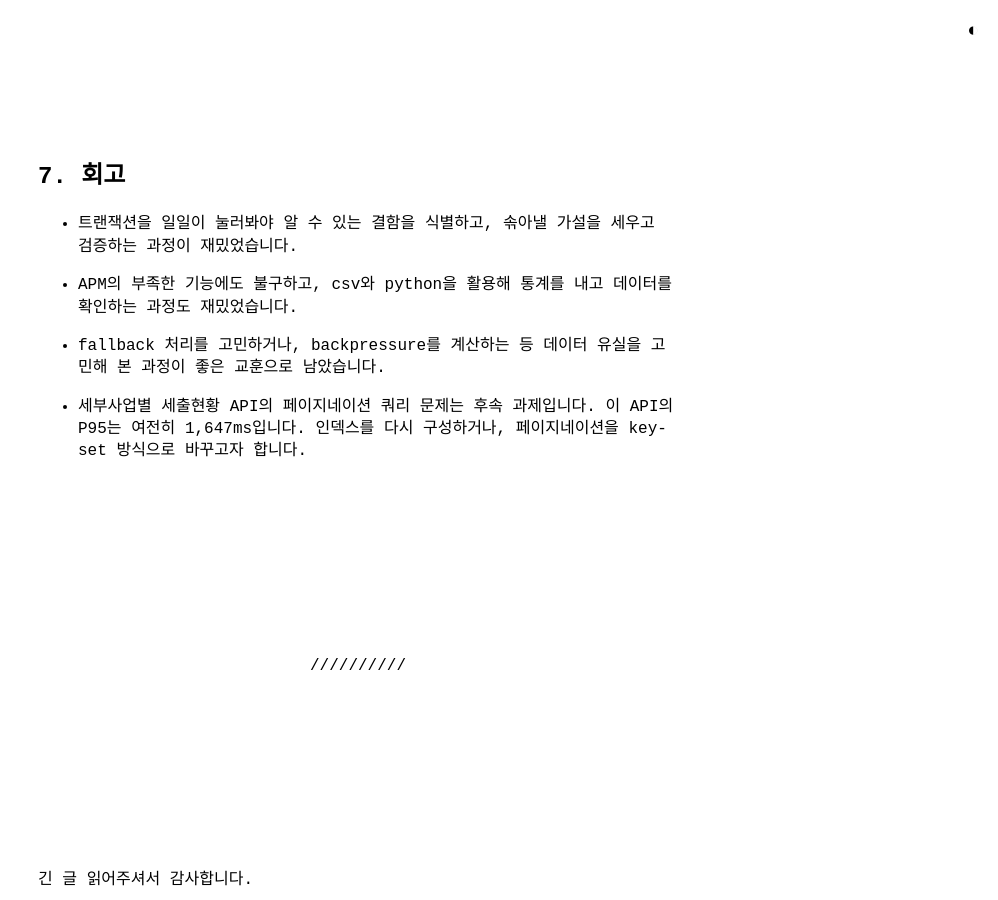
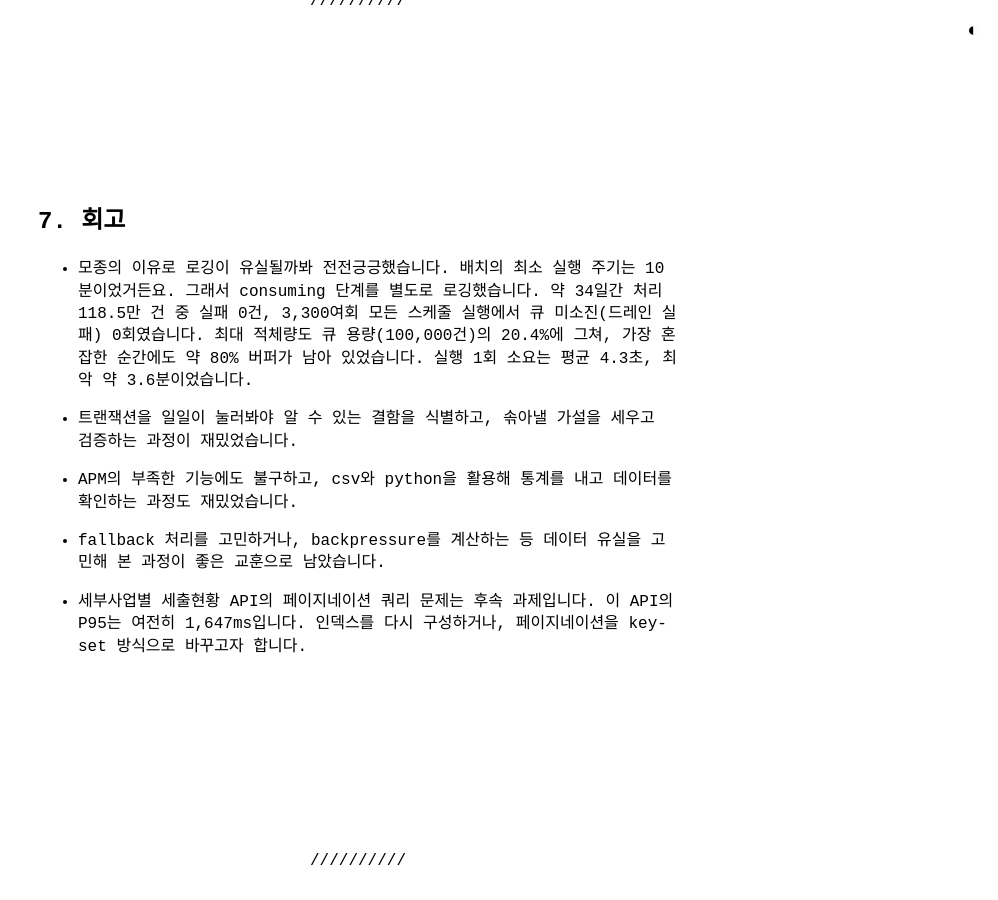
Before and after one commit to electronyoon/electronyoon.github.io, a Jekyll site: the page built from _posts/2026-05-06-비동기-로깅-배포-후기-최종.md, in a window 1280 px wide and 900 px high, scrolled down 8499 px. Shown: the whole window, without its empty margins (282-1280 px from the left). Built offline with Jekyll 4.4.1, drawn with Linux system fonts in a browser that asks for light colours; some of the changed text lies outside the part shown.

Commit message:
docs: 비동기 로깅 최종 후기 헤드라인 문구 수정 및 회고 보강
- synchronized 지연 헤드라인을 "경합 구간의 500ms 초과 지연"으로 명확화
- 회고에 큐 운영 통계(처리량/실패/적체) 항목 추가

Co-Authored-By: Claude Opus 4.8 <noreply@anthropic.com>

```diff
--- a/_posts/2026-05-06-비동기-로깅-배포-후기-최종.md
+++ b/_posts/2026-05-06-비동기-로깅-배포-후기-최종.md
@@ -2,7 +2,7 @@
 layout: post
 title: "비동기 로깅 배포 후기 (최종)"
 category: tech
-last_modified_at: 2026-05-17
+last_modified_at: 2026-06-20
 ---
 
 1. [무엇을 고쳤나](#1-무엇을-고쳤나)
@@ -23,9 +23,9 @@ last_modified_at: 2026-05-17
 
 ### API 요청들이 한데 묶여 지연되던 현상을 비동기로 개선했습니다.
 
-- synchronized 지연(500ms 초과)이 거의 사라졌습니다. **(1.83% → 0.006%)**
+- synchronized 경합 구간의 500ms 초과 지연이 거의 사라졌습니다. **(1.83% → 0.006%)**
 - P95는 94% 개선될 것으로 예상했으나, 48%에 그쳤습니다. **(1,079 → 562ms)**
-- 특정 API를 제외하면 개선치가 상승합니다. **(P95 69% 개선, P99 87% 개선)**
+- 특정 API를 제외하면 개선치가 더욱 상승합니다. **(P95 69% 개선, P99 87% 개선)**
 
 <canvas id="chart-pct-all-combo"></canvas>
 
@@ -181,7 +181,6 @@ public Object ... {
 
 다행히 1.83% → 0.006%는 강력한 수치였기 때문에, 검증의 핵심 지표로 차용하게 되었습니다.
 
-
 ### 데이터가 깨끗하지 않다
 
 4/3은 시스템 문제로 APM에서 로그가 누락됐습니다. 4/17에는 1분간 장애가 있어 한 API에서 2만~5만ms짜리 응답이 16건 나왔습니다. 이 값들은 손수 확인해 잘라냈습니다.
@@ -194,6 +193,8 @@ public Object ... {
 
 # 7. 회고
 
+- 모종의 이유로 로깅이 유실될까봐 전전긍긍했습니다. 배치의 최소 실행 주기는 10분이었거든요. 그래서 consuming 단계를 별도로 로깅했습니다. 약 34일간 처리 118.5만 건 중 실패 0건, 3,300여회 모든 스케줄 실행에서 큐 미소진(드레인 실패) 0회였습니다. 최대 적체량도 큐 용량(100,000건)의 20.4%에 그쳐, 가장 혼잡한 순간에도 약 80% 버퍼가 남아 있었습니다. 실행 1회 소요는 평균 4.3초, 최악 약 3.6분이었습니다.
+
 - 트랜잭션을 일일이 눌러봐야 알 수 있는 결함을 식별하고, 솎아낼 가설을 세우고 검증하는 과정이 재밌었습니다.
 
 - APM의 부족한 기능에도 불구하고, csv와 python을 활용해 통계를 내고 데이터를 확인하는 과정도 재밌었습니다.
```
